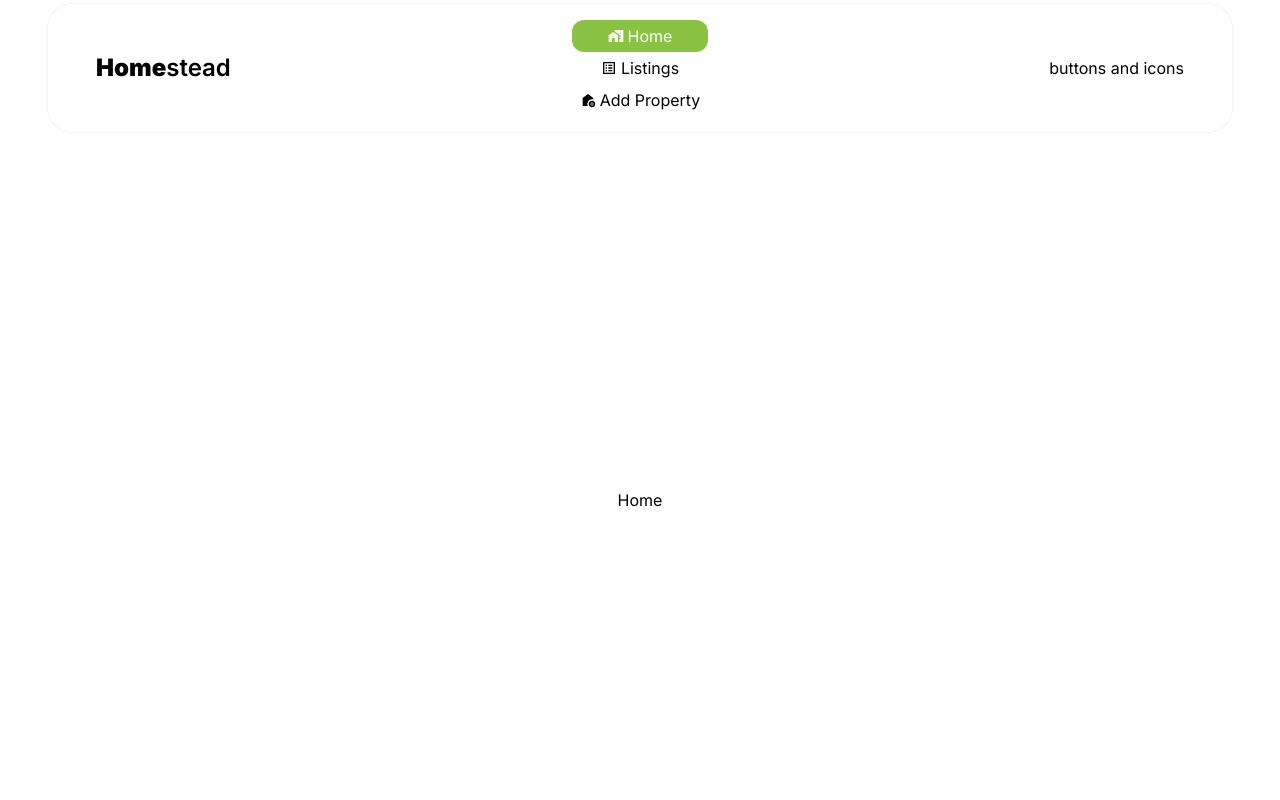
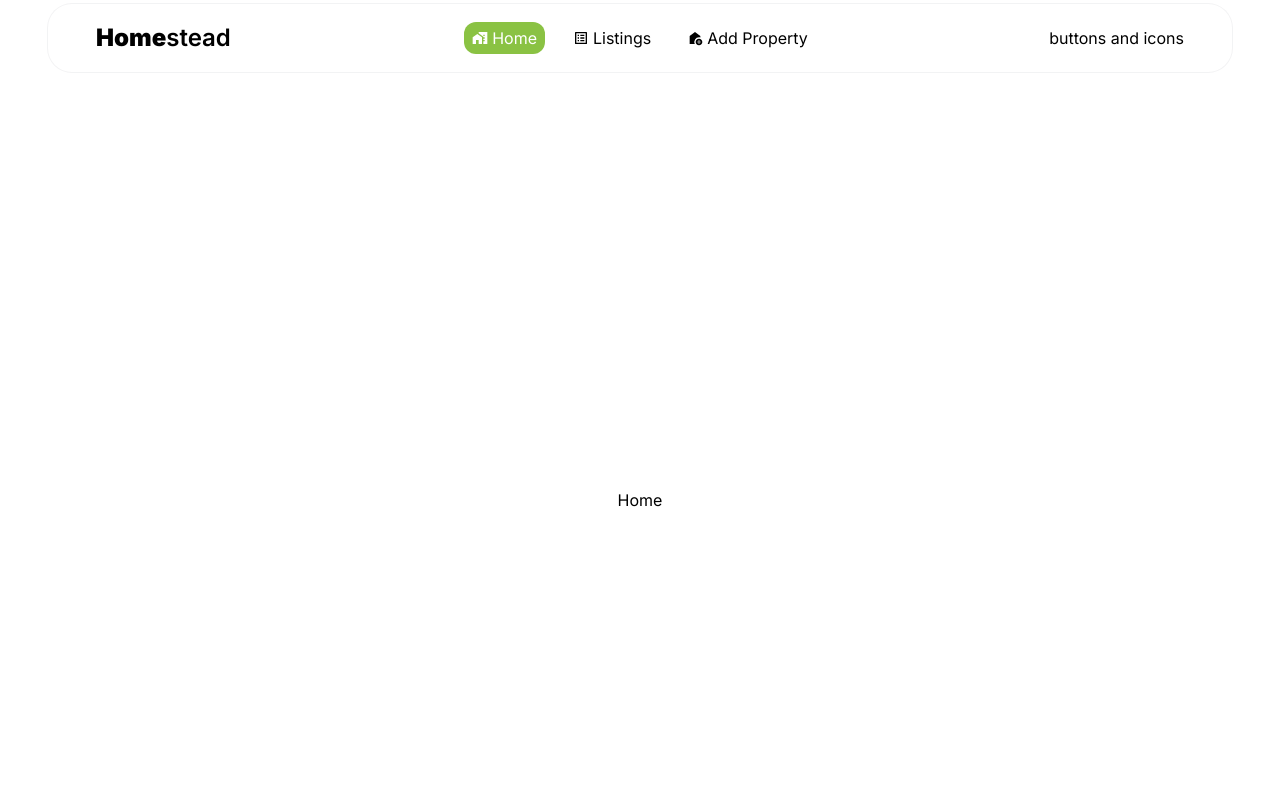
Before and after one commit to kgothatsontsane/homestead, a React (Vite) app in the folder frontend/: page / in a window 1280 px wide. Shown: the top 800 px of the page. Built offline with nearby package versions, Linux system fonts and the light colour scheme; a web font is replaced by a local one.

Commit message:
DevTrack: Files: Header.jsx. [frontend-header]  | Changes in: Header.jsx

```diff
--- a/frontend/src/components/Header.jsx
+++ b/frontend/src/components/Header.jsx
@@ -15,7 +15,7 @@ const Header = () => {
                 {/* Navigation bar */}
                 <div className="flexCenter gap-x-4">
                     {/* Desktop */}
-                    <Navbar />
+                    <Navbar containerStyles={"flex gap-x-5 "}/>
                     {/* Mobile */}
                     {/* <Navbar /> */}
                 </div>
```
